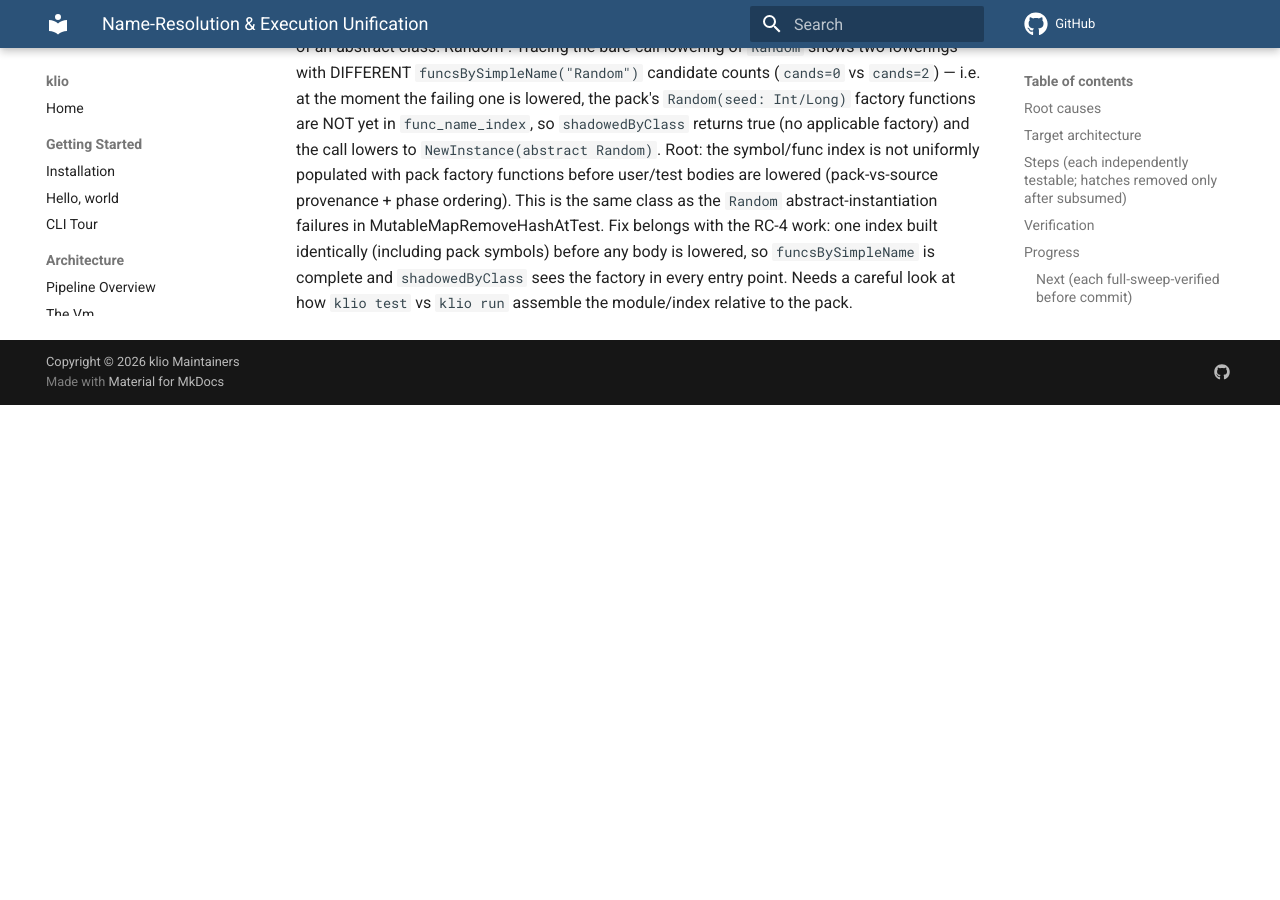
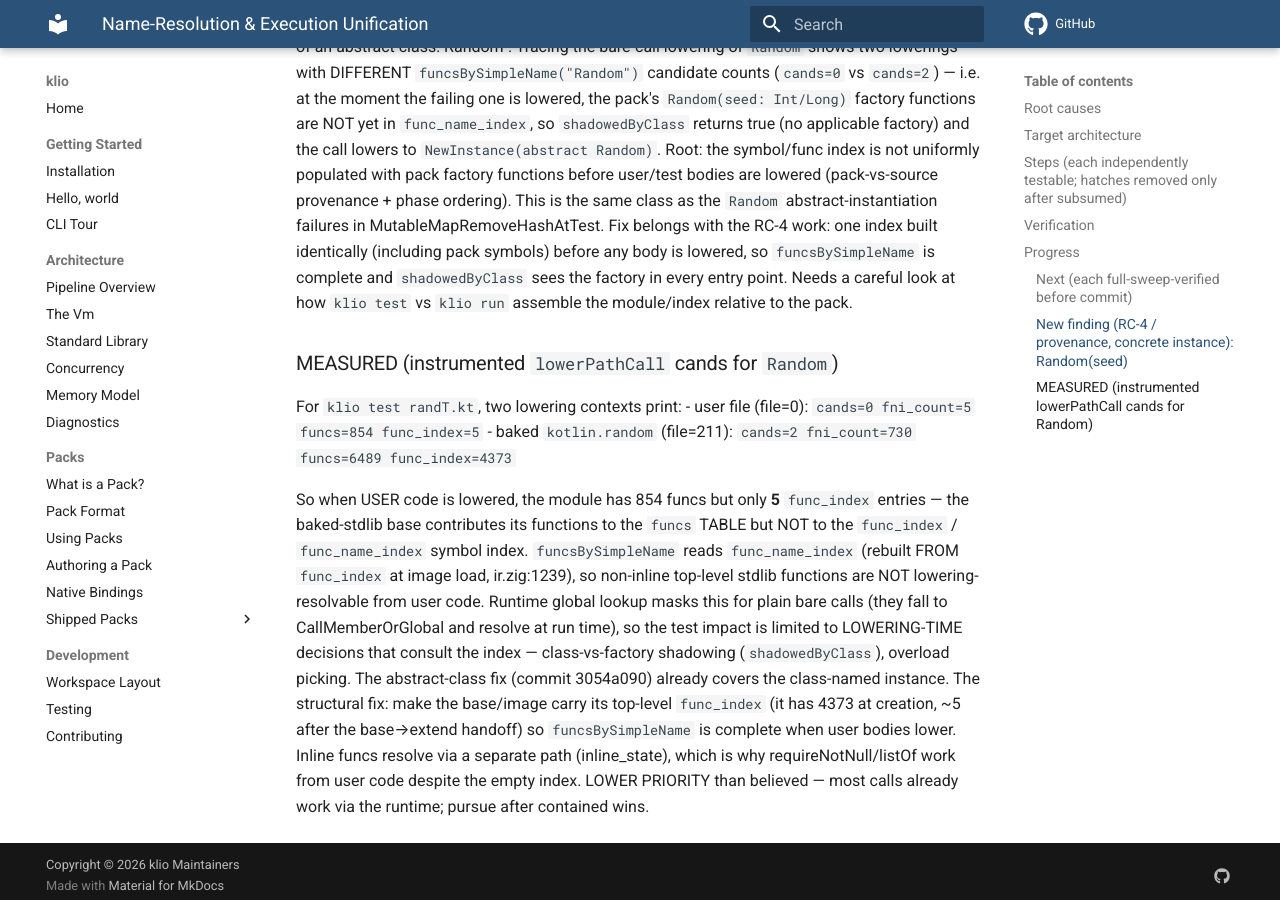
Before and after one commit to DrewCarlson/klio, an MkDocs documentation site: the page built from docs/resolution-unification-plan.md, in a window 1280 px wide and 900 px high, scrolled down 2970 px. Built offline with MkDocs 1.6.1 and Material for MkDocs 9.7.7, drawn with Linux system fonts in a browser that asks for light colours; comment, search, counter and statistics services are not loaded; before the commit the page ends 3375 px from its top, so only the background shows below that.

Commit message:
docs: measure RC-4 provenance — lowering module lacks baked-stdlib func_index

```diff
--- a/docs/resolution-unification-plan.md
+++ b/docs/resolution-unification-plan.md
@@ -109,3 +109,23 @@
 lowered, so `funcsBySimpleName` is complete and `shadowedByClass` sees the factory in
 every entry point. Needs a careful look at how `klio test` vs `klio run` assemble the
 module/index relative to the pack.
+
+### MEASURED (instrumented `lowerPathCall` cands for `Random`)
+For `klio test randT.kt`, two lowering contexts print:
+- user file (file=0): `cands=0 fni_count=5 funcs=854 func_index=5`
+- baked `kotlin.random` (file=211): `cands=2 fni_count=730 funcs=6489 func_index=4373`
+
+So when USER code is lowered, the module has 854 funcs but only **5** `func_index`
+entries — the baked-stdlib base contributes its functions to the `funcs` TABLE but
+NOT to the `func_index` / `func_name_index` symbol index. `funcsBySimpleName` reads
+`func_name_index` (rebuilt FROM `func_index` at image load, ir.zig:1239), so non-inline
+top-level stdlib functions are NOT lowering-resolvable from user code. Runtime global
+lookup masks this for plain bare calls (they fall to CallMemberOrGlobal and resolve at
+run time), so the test impact is limited to LOWERING-TIME decisions that consult the
+index — class-vs-factory shadowing (`shadowedByClass`), overload picking. The
+abstract-class fix (commit 3054a090) already covers the class-named instance.
+The structural fix: make the base/image carry its top-level `func_index` (it has 4373
+at creation, ~5 after the base→extend handoff) so `funcsBySimpleName` is complete when
+user bodies lower. Inline funcs resolve via a separate path (inline_state), which is why
+requireNotNull/listOf work from user code despite the empty index. LOWER PRIORITY than
+believed — most calls already work via the runtime; pursue after contained wins.
```
